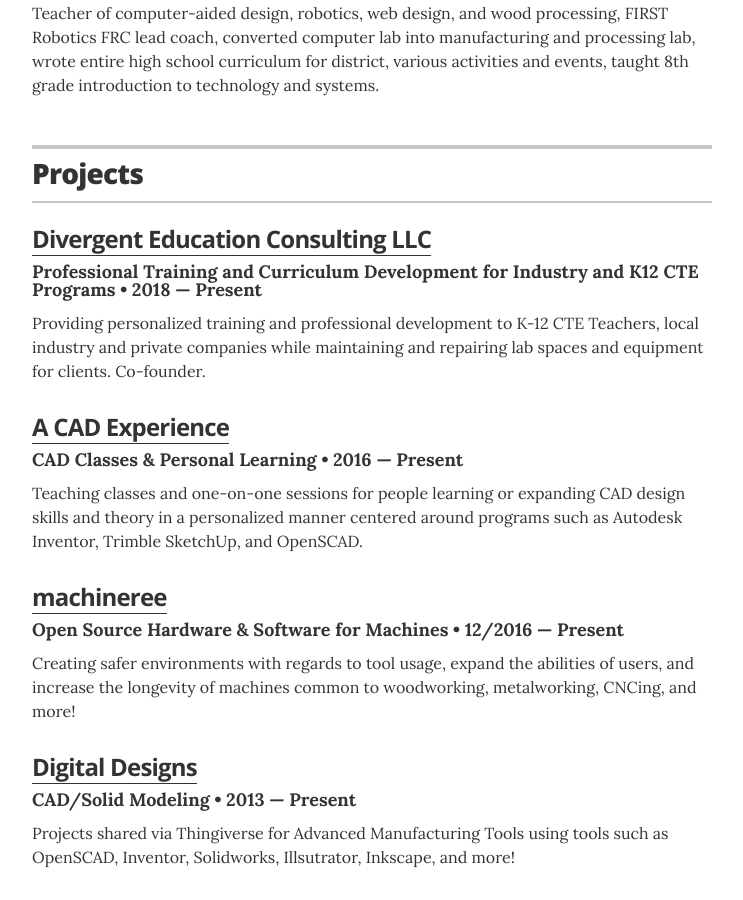
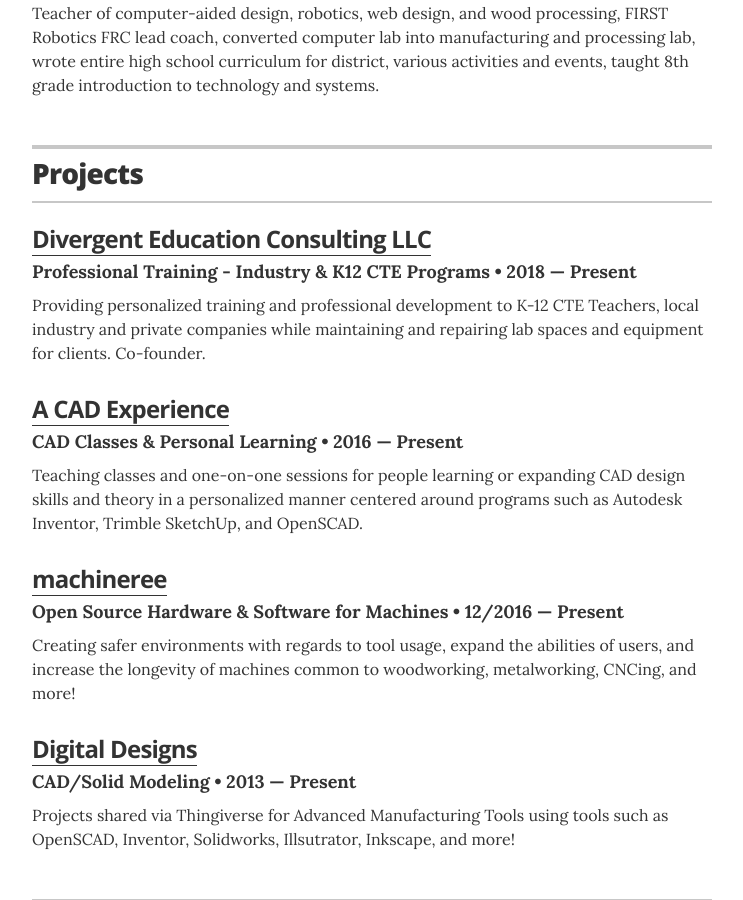
Before and after one commit to eabredder/eabredder.github.io, a Jekyll site: the page built from index.html, in a window 1280 px wide and 900 px high, scrolled down 1876 px. Shown: the whole window, without its empty margins (268-1011 px from the left). Built offline with Jekyll 4.4.1, drawn with Linux system fonts in a browser that asks for light colours.

Commit message:
Update resume.html

```diff
--- a/_layouts/resume.html
+++ b/_layouts/resume.html
@@ -146,7 +146,7 @@
 
                   <div class="resume-item">
           <h3 class="resume-item-title"><a href="http://www.divergented.org/" target="_blank">Divergent Education Consulting LLC</a></h3>
-          <h4 class="resume-item-details">Professional Training and Curriculum Development for Industry and K12 CTE Programs &bull; 2018 &mdash; Present</h4>
+          <h4 class="resume-item-details">Professional Training - Industry &amp; K12 CTE Programs &bull; 2018 &mdash; Present</h4>
           <p class="resume-item-copy">Providing personalized training and professional development to K-12 CTE Teachers, local industry and private companies while maintaining and repairing lab spaces and equipment for clients. Co-founder.</p>
         </div>
 
```
